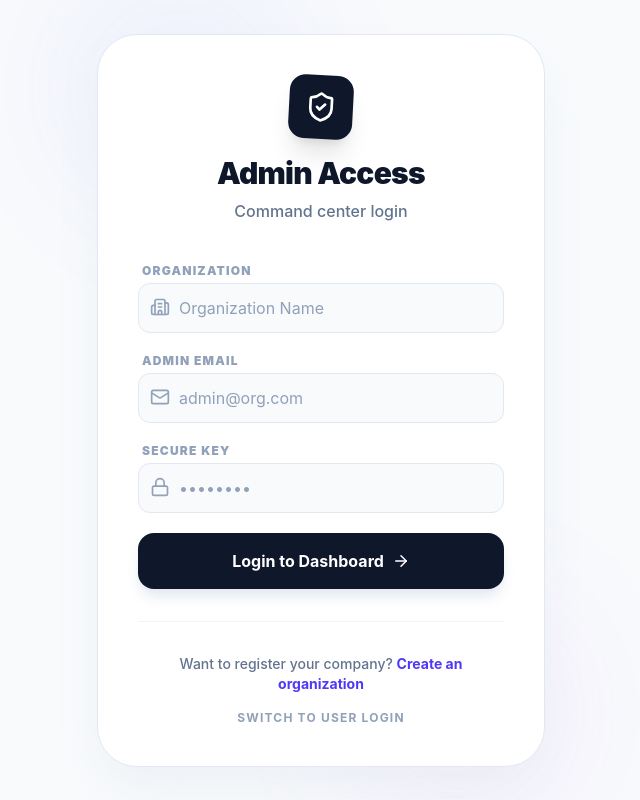
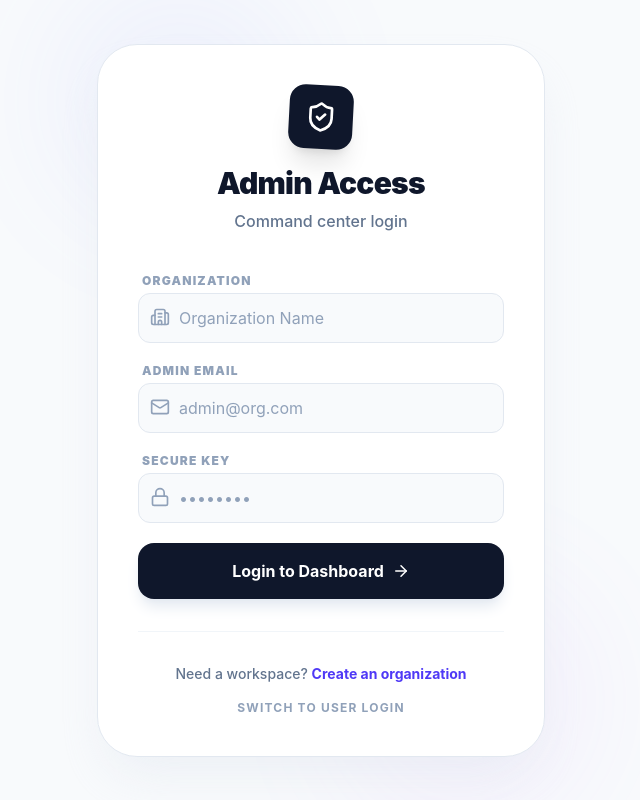
Before and after one commit to pratikdeoke/Resourcia, a React app in the folder frontend/: page /login-admin in a window 1280 px wide. Shown: the whole page, without its empty margins (319-959 px from the left). Built offline with nearby package versions, Linux system fonts and the light colour scheme; the HTML template or start-up script is replaced by a standard one.

Commit message:
LoginAdmin.jsx modified

```diff
--- a/frontend/src/pages/LoginAdmin.jsx
+++ b/frontend/src/pages/LoginAdmin.jsx
@@ -147,7 +147,7 @@ export default function LoginAdmin() {
 
           <div className="mt-8 pt-8 border-t border-slate-100 text-center space-y-4">
             <p className="text-sm text-slate-500 font-medium">
-              Want to register your company?{" "}
+              Need a workspace?{" "}
               <Link to="/register-organization" className="text-indigo-600 font-bold hover:underline underline-offset-4">
                 Create an organization
               </Link>
```
